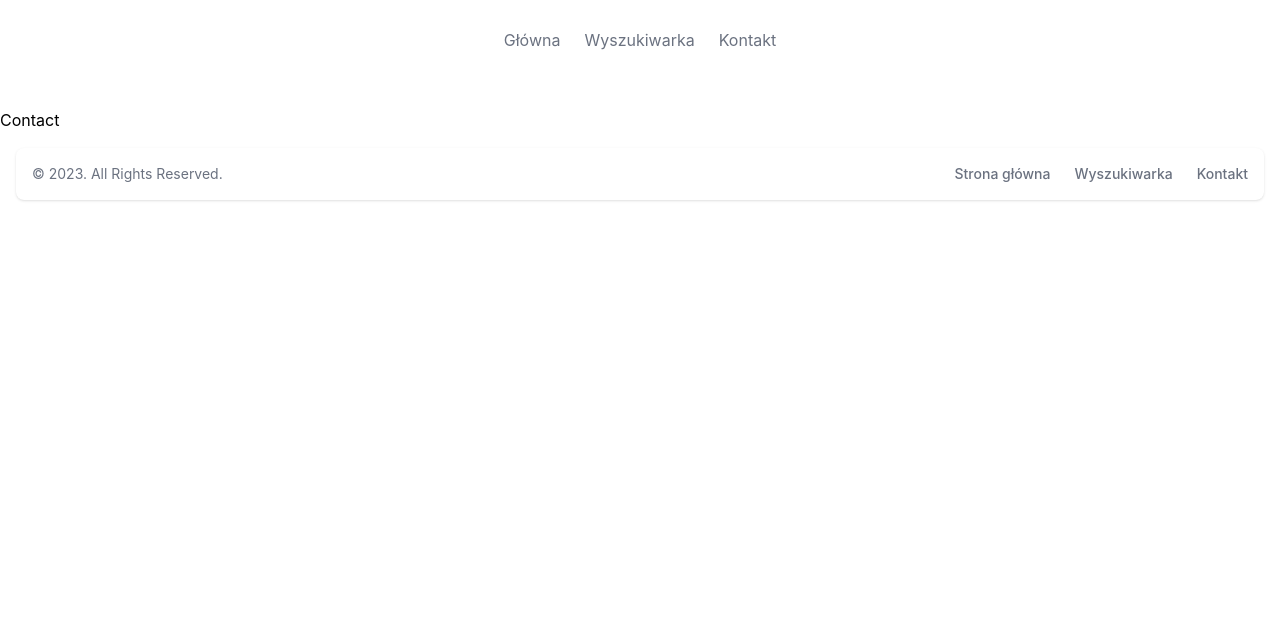
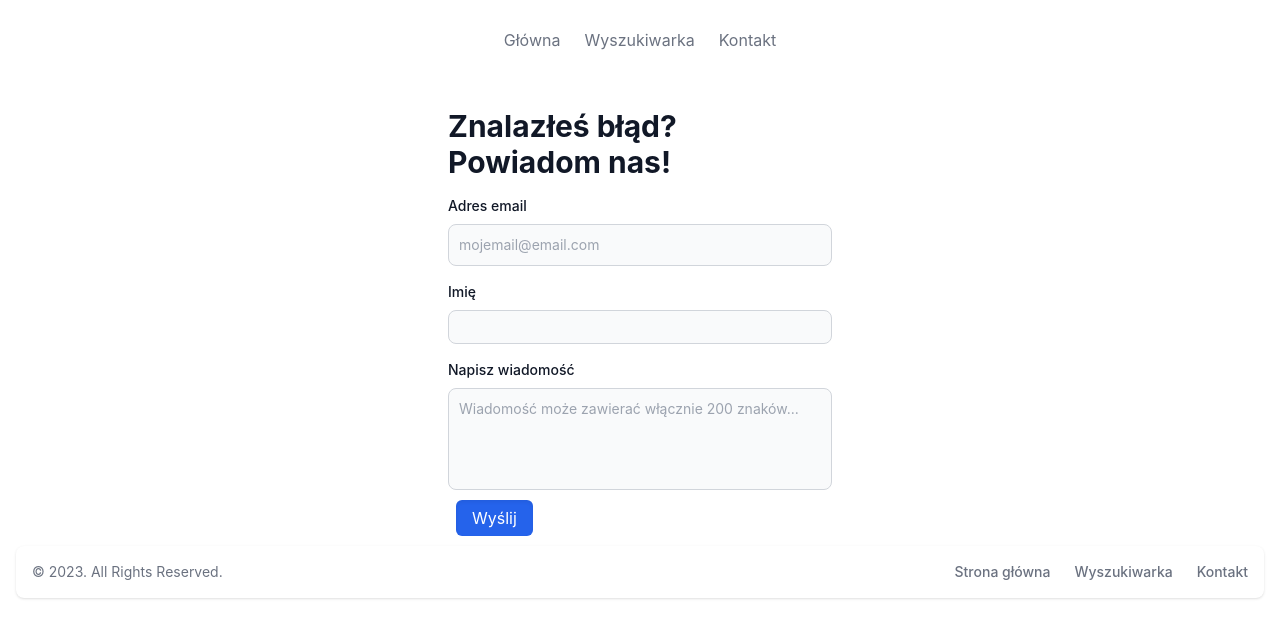
Before and after one commit to qolvap/fine-app-poc, a React (Create React App) app: page /Contact in a window 1280 px wide. Shown: the top 638 px of the page. Built offline with nearby package versions, Linux system fonts and the light colour scheme; the HTML template or start-up script is replaced by a standard one.

Commit message:
🆕 added new contact page component

```diff
--- a/src/components/Contact/ContactPage.tsx
+++ b/src/components/Contact/ContactPage.tsx
@@ -1,10 +1,64 @@
-import React from 'react';
+import React, { useState } from 'react';
 import 'tailwindcss/tailwind.css';
+import { Link } from 'react-router-dom';
+import Button from '../Button/Button';
 
 function ContactPage() {
+  const [message, setMessage] = useState('');
+
+  const handleTextareaChange = (event: React.ChangeEvent<HTMLTextAreaElement>) => {
+    setMessage(event.target.value.slice(0, 200));
+  };
+
   return (
-    <div>
-      <h1>Contact</h1>
+    <div className="max-w-sm mx-auto">
+      <h1 className="text-3xl font-bold mb-4 text-gray-900 dark:text-white">Znalazłeś błąd? <br/>Powiadom nas!</h1>
+
+      <form>
+        <div className="mb-4">
+          <label htmlFor="email" className="block mb-2 text-sm font-medium text-gray-900 dark:text-white">
+            Adres email
+          </label>
+          <input
+            type="email"
+            id="email"
+            aria-describedby="helper-text-explanation"
+            className="bg-gray-50 border border-gray-300 text-gray-900 text-sm rounded-lg focus:ring-blue-500 focus:border-blue-500 block w-full p-2.5 dark:bg-gray-700 dark:border-gray-600 dark:placeholder-gray-400 dark:text-white dark:focus:ring-blue-500 dark:focus:border-blue-500"
+            placeholder="mojemail@email.com"
+          />
+        </div>
+
+        <div className="mb-4">
+          <label htmlFor="small-input" className="block mb-2 text-sm font-medium text-gray-900 dark:text-white">
+            Imię
+          </label>
+          <input
+            type="text"
+            id="small-input"
+            className="block w-full p-2 text-gray-900 border border-gray-300 rounded-lg bg-gray-50 sm:text-xs focus:ring-blue-500 focus:border-blue-500 dark:bg-gray-700 dark:border-gray-600 dark:placeholder-gray-400 dark:text-white dark:focus:ring-blue-500 dark:focus:border-blue-500"
+          />
+        </div>
+
+        <div className="mb-4">
+          <label htmlFor="message" className="block mb-2 text-sm font-medium text-gray-900 dark:text-white">
+            Napisz wiadomość
+          </label>
+          <textarea
+            id="message"
+            rows={4}
+            value={message}
+            onChange={handleTextareaChange}
+            className="block p-2.5 w-full text-sm text-gray-900 bg-gray-50 rounded-lg border border-gray-300 focus:ring-blue-500 focus:border-blue-500 dark:bg-gray-700 dark:border-gray-600 dark:placeholder-gray-400 dark:text-white dark:focus:ring-blue-500 dark:focus:border-blue-500"
+            placeholder="Wiadomość może zawierać włącznie 200 znaków..."
+            style={{ resize: 'none' }}
+          />
+        </div>
+
+        <Button />
+        <Link to="/" className="common-button-style mt-4">
+          Wyślij
+        </Link>
+      </form>
     </div>
   );
 }
```
Also changed, not shown: src/styles/tailwind.output.css.
